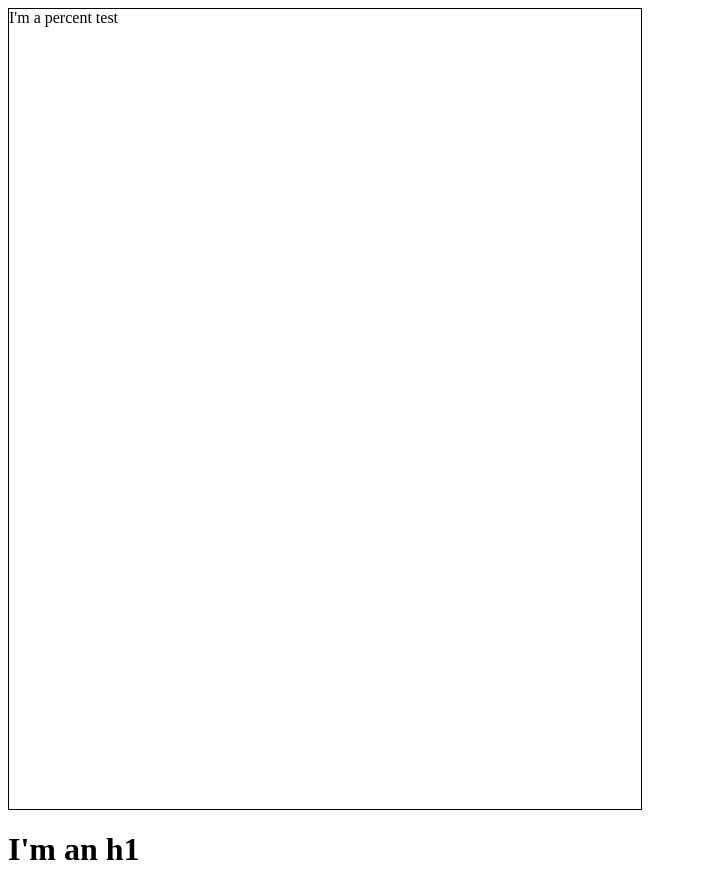
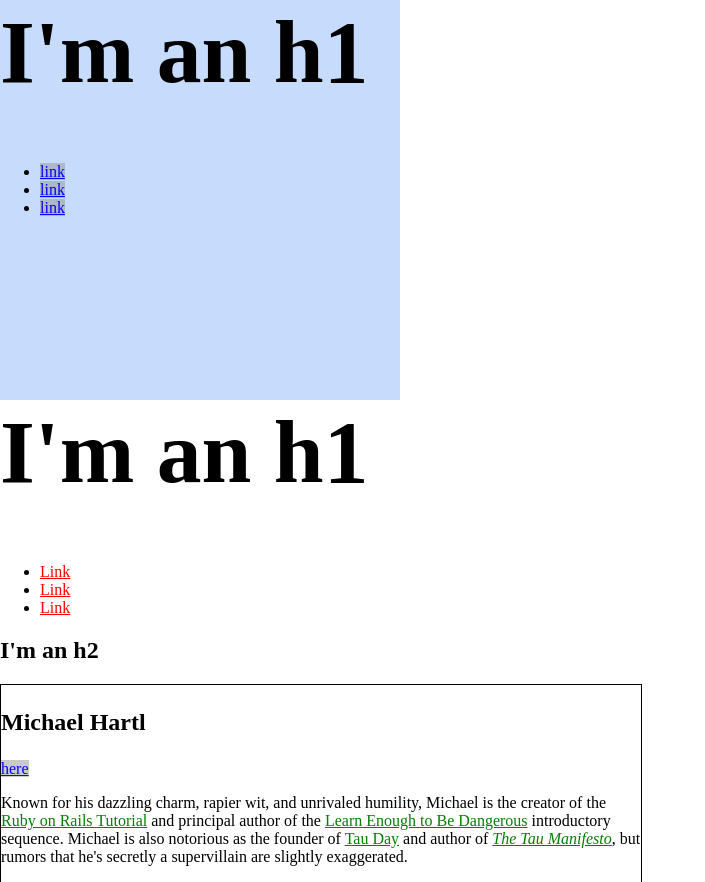
Before and after one commit to zavalco/websiteCSSL, a plain HTML site: page index.html in a window 1280 px wide. Shown: the top 882 px of the page, without its empty margins (0-705 px from the left). Drawn offline with Linux system fonts and the light colour scheme.

Commit message:
Added relative sizing

```diff
--- a/index.html
+++ b/index.html
@@ -4,41 +4,70 @@
   <meta charset="utf-8">
   <title>Test Page</title>
   <style media="screen">
-  /*GLOBAL STYLES*/
+
+    /* GLOBAL STYLES */
     a {
-    color: #ff0000;
+      color: #f00;
     }
-  body{
-  height: 800px;
+    html, body {
+      margin: 0;
+      padding: 0;
     }
-  div {
-    border: 1px solid green;
-  }
-  h2{
-    font-size: 30px;
+    h1 {
+      font-size: 7vw;
+      margin-top: 0;
     }
 
-  /*SOCIAL STYLES*/
-  .bio-wrapper{
+    /* SOCIAL STYLES */
+    .social-link {
+      background: rgba(150, 150, 150, 0.5);
+      color: blue;
+    }
 
+    /* BIO STYLES */
+    .bio-wrapper {
+      font-size: 24px;
     }
     .bio-box {
       border: 1px solid black;
+      font-size: 1rem;
       width: 50%;
     }
-  .bio-copy a{
-    color: #397834;
+    .bio-box h3 {
+      font-size: 1.5em;
     }
-  .social-link{
-    background: rgba(168, 178, 191, 0.5);
-    color: rgba(18, 86, 181, 0.8);
+    .bio-copy {
+      font-size: 1em;
+    }
+    .bio-copy a {
+      color: green;
+    }
+    /*HERO STYLES*/
+    .full-hero {
+      background-color: #c7dbfc;
+      height: 50vh;
+      width: 50vh;
     }
   </style>
 </head>
 <body>
-  <div style="border: 1px solid #000;width: 50%;height:100%;">
-    I'm a percent test
+
+<div class="full-hero hero-home">
+  <h1>I'm an h1</h1>
+  <ul>
+    <li>
+      <a href="https://example.com" class="social-link">link</a>
+    </li>
+    <li>
+      <a href="https://example.com" class="social-link">link</a>
+    </li>
+    <li>
+      <a href="https://example.com" class="social-link">link</a>
+    </li>
+  </ul>
 </div>
+
+
   <h1>I'm an h1</h1>
   <ul>
     <li>
```
Lines whose indentation alone changed are shown as unchanged.
